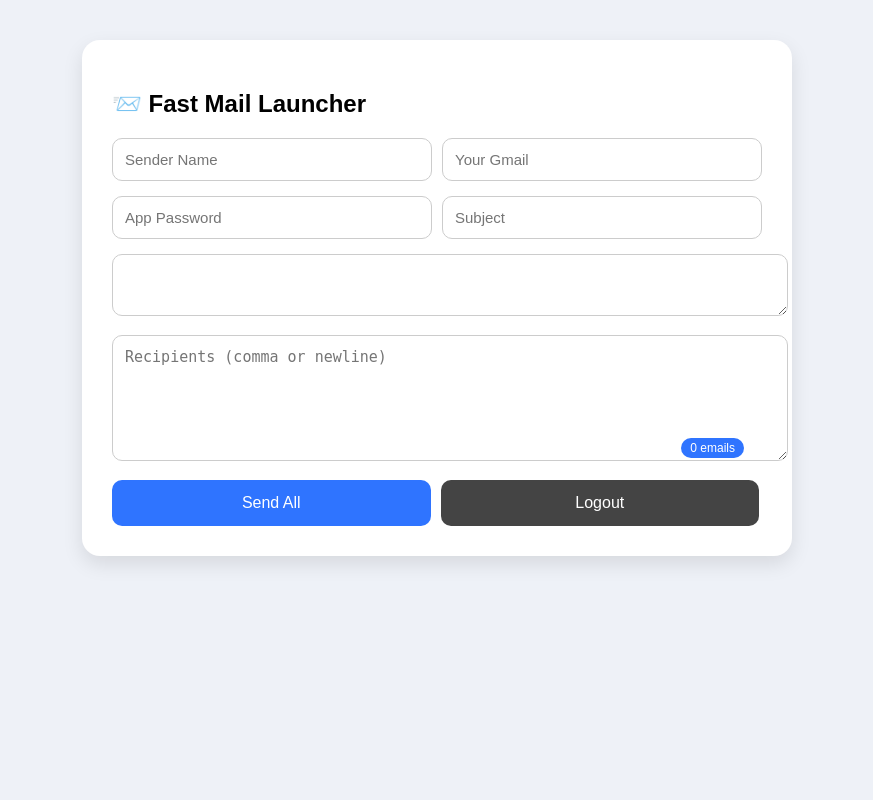
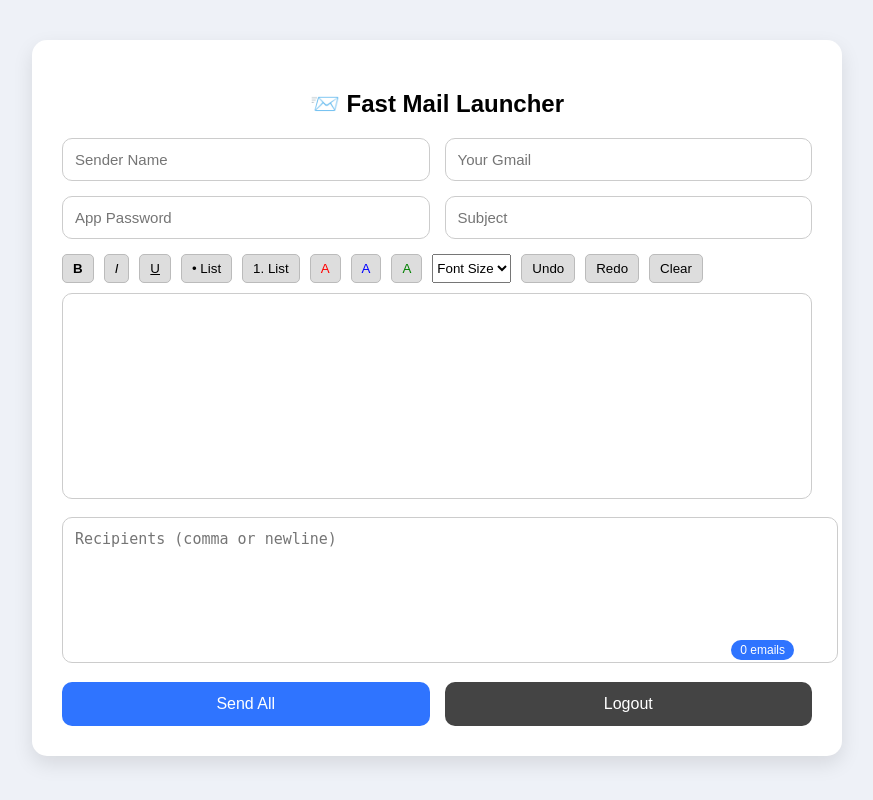
Before and after one commit to deepanshulodhi79-sudo/Deepanshu-s-, a Flask app: page /dashboard in a window 1280 px wide. Shown: the whole page, without its empty margins (203-1076 px from the left). Run offline with Flask 3, Linux system fonts and the light colour scheme; the visitor is signed in with stand-in values (Sample User, id 1); some libraries are stand-ins or nearby versions.

Commit message:
Update dashboard.html

```diff
--- a/templates/dashboard.html
+++ b/templates/dashboard.html
@@ -1,39 +1,28 @@
 <!DOCTYPE html>
-<html>
+<html lang="en">
 <head>
 <meta charset="UTF-8">
-<title>Mail Launcher</title>
-
-<!-- TINY MCE CDN (Rich Text Editor) -->
-<script src="https://cdn.tiny.cloud/1/no-api-key/tinymce/6/tinymce.min.js"
-referrerpolicy="origin"></script>
-
-<script>
-tinymce.init({
-    selector: '#msg',
-    height: 260,
-    menubar: false,
-    plugins: 'lists link textcolor',
-    toolbar:
-        'undo redo | bold italic underline | forecolor backcolor | ' +
-        'fontsize | bullist numlist | link | removeformat',
-});
-</script>
+<title>Fast Mail Launcher</title>
 
 <style>
     body {
         font-family: Arial;
         background: #eef1f7;
         margin: 0;
+        padding: 0;
     }
+
     .container {
-    width: 650px;
+        width: 750px;
         margin: 40px auto;
         background: white;
         padding: 30px;
-    border-radius: 18px;
+        border-radius: 15px;
         box-shadow: 0 8px 20px rgba(0,0,0,0.1);
     }
+
+    h2 { text-align: center; margin-bottom: 20px; }
+
     input, textarea {
         width: 100%;
         padding: 12px;
@@ -42,24 +31,24 @@ input, textarea {
         font-size: 15px;
         margin-bottom: 15px;
     }
-.row {
-    display: flex;
-    gap: 10px;
-}
-.half {
-    width: 50%;
-}
+
+    textarea { height: 120px; resize: none; }
+
+    .row { display: flex; gap: 15px; }
+
+    .half { width: 50%; }
+
     .btn {
         background: #2f74ff;
         color: white;
-    padding: 14px;
-    width: 49%;
+        padding: 13px;
         border-radius: 10px;
         cursor: pointer;
         font-size: 16px;
         border: none;
+        width: 49%;
     }
-.btn:hover { opacity: .9; }
+    .btn:hover { opacity: 0.9; }
 
     .badge {
         position: absolute;
@@ -72,6 +61,54 @@ input, textarea {
         font-size: 12px;
     }
 
+    /* --- TOOLBAR --- */
+    #toolbar {
+        display: flex;
+        flex-wrap: wrap;
+        gap: 10px;
+        margin-bottom: 10px;
+        position: relative;
+        z-index: 1;
+    }
+
+    #toolbar button {
+        padding: 6px 10px;
+        background: #ddd;
+        border: 1px solid #bbb;
+        cursor: pointer;
+        border-radius: 5px;
+    }
+
+    #toolbar button:hover {
+        background: #ccc;
+    }
+
+    /* --- MESSAGE EDITOR BOX --- */
+    #msgArea {
+        min-height: 180px;
+        background: #fff;
+        border: 1px solid #ccc;
+        padding: 12px;
+        border-radius: 10px;
+        font-size: 15px;
+        outline: none;
+        cursor: text;
+        position: relative;
+        z-index: 10;         /* MOST IMPORTANT */
+        pointer-events: auto; /* FIXES CLICK ISSUE */
+        overflow-y: auto;
+    }
+
+    /* Loading */
+    #loading {
+        display: none;
+        text-align: center;
+        margin-top: 15px;
+        font-size: 15px;
+        color: #444;
+    }
+
+    /* Success Popup */
     #successPopup {
         display: none;
         position: fixed;
@@ -84,12 +121,6 @@ input, textarea {
         box-shadow: 0 5px 30px rgba(0,0,0,0.2);
         font-size: 18px;
         font-weight: bold;
-}
-#loading {
-    display: none;
-    text-align: center;
-    margin-top: 15px;
-    color: #444;
     }
 </style>
 
@@ -110,45 +141,80 @@ input, textarea {
     <input class="half" id="subject" placeholder="Subject">
 </div>
 
-<textarea id="msg"></textarea>
+<!-- Toolbar -->
+<div id="toolbar">
+    <button onclick="execCmd('bold')"><b>B</b></button>
+    <button onclick="execCmd('italic')"><i>I</i></button>
+    <button onclick="execCmd('underline')"><u>U</u></button>
 
+    <button onclick="execCmd('insertUnorderedList')">• List</button>
+    <button onclick="execCmd('insertOrderedList')">1. List</button>
+
+    <button onclick="execCmdArgs('foreColor','red')" style="color:red;">A</button>
+    <button onclick="execCmdArgs('foreColor','blue')" style="color:blue;">A</button>
+    <button onclick="execCmdArgs('foreColor','green')" style="color:green;">A</button>
+
+    <select onchange="execCmdArgs('fontSize', this.value)">
+        <option value="3">Font Size</option>
+        <option value="2">Small</option>
+        <option value="3">Normal</option>
+        <option value="4">Large</option>
+        <option value="5">X-Large</option>
+    </select>
+
+    <button onclick="execCmd('undo')">Undo</button>
+    <button onclick="execCmd('redo')">Redo</button>
+    <button onclick="execCmd('removeFormat')">Clear</button>
+</div>
+
+<!-- Message Box -->
+<div id="msgArea" contenteditable="true"></div>
+
+<br>
+
+<!-- Email List -->
 <div style="position:relative;">
-    <textarea id="emails" placeholder="Recipients (comma or newline)" style="height:100px;"></textarea>
+    <textarea id="emails" placeholder="Recipients (comma or newline)"></textarea>
     <span id="emailCount" class="badge">0 emails</span>
 </div>
 
 <div class="row">
     <button class="btn" onclick="sendAll()">Send All</button>
-    <button class="btn" onclick="logout()" style="background:#444">Logout</button>
+    <button class="btn" style="background:#444;" onclick="logout()">Logout</button>
 </div>
 
-<div id="loading">⏳ Sending emails… Please wait…</div>
+<div id="loading">⏳ Sending emails…</div>
 
 </div>
 
 <div id="successPopup">✔ Emails Sent Successfully!</div>
 
 <script>
+function execCmd(cmd) {
+    document.execCommand(cmd, false, null);
+}
+function execCmdArgs(cmd, arg) {
+    document.execCommand(cmd, false, arg);
+}
+
+/* Email Counter */
 document.getElementById("emails").addEventListener("input", () => {
     let raw = document.getElementById("emails").value
         .replace(/\n/g, ",")
         .split(",")
         .map(x => x.trim())
-        .filter(x => x.length > 5);
+        .filter(x => x.length > 3);
     document.getElementById("emailCount").innerText = raw.length + " emails";
 });
 
-
+/* SEND ALL */
 function sendAll() {
-
-    let html_msg = tinymce.get("msg").getContent();
-
     let data = {
         sender_name: document.getElementById("sname").value,
         sender_email: document.getElementById("gmail").value,
         sender_pass: document.getElementById("pass").value,
         subject: document.getElementById("subject").value,
-        message_html: html_msg,
+        message_html: document.getElementById("msgArea").innerHTML,
         recipients: document.getElementById("emails").value,
     };
 
```
Lines whose indentation alone changed are shown as unchanged.
